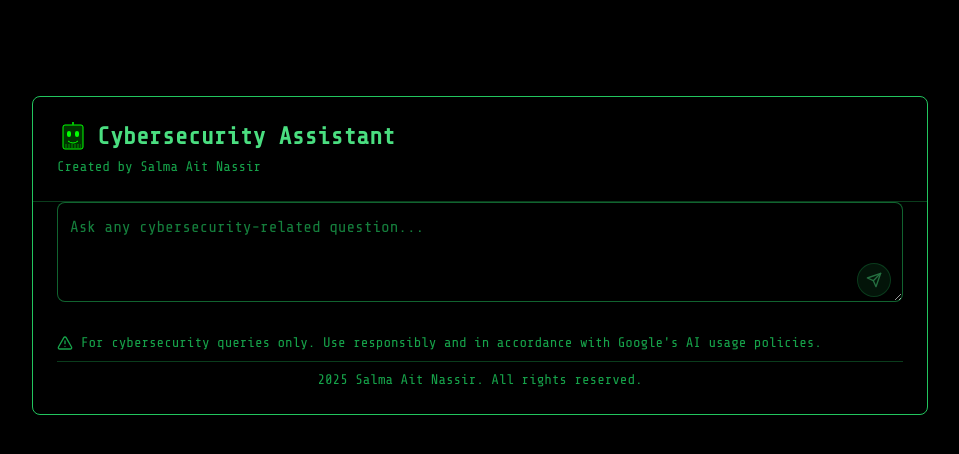
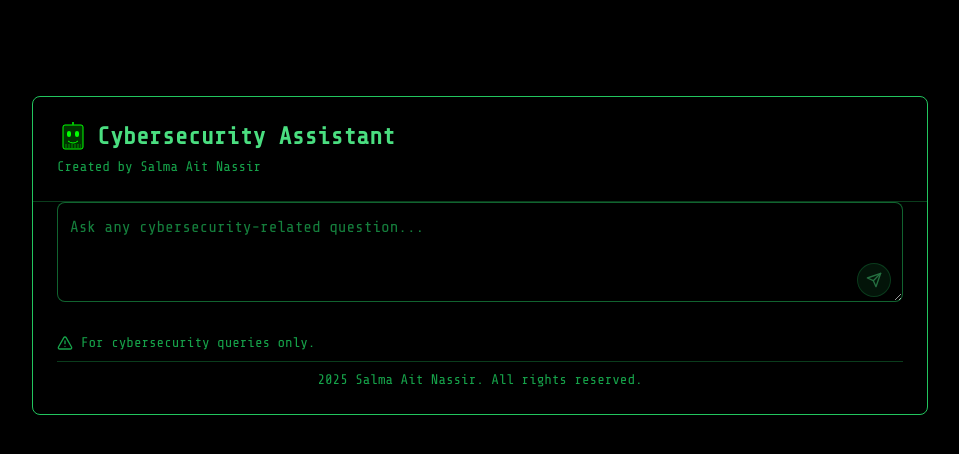
Before and after one commit to h12off/CybersecurityAssistant, a Next.js app: page / in a window 1280 px wide. Shown: the top 454 px of the page, without its empty margins (160-1119 px from the left). Built offline with nearby package versions, Linux system fonts and the light colour scheme.

Commit message:
Remove Google AI usage policies text

```diff
--- a/src/components/QAAssistant.tsx
+++ b/src/components/QAAssistant.tsx
@@ -126,7 +126,7 @@ export default function QAAssistant() {
             <ClientOnly>
               <AlertTriangle className="w-4 h-4" />
             </ClientOnly>
-            <p>For cybersecurity queries only. Use responsibly and in accordance with Google's AI usage policies.</p>
+            <p>For cybersecurity queries only.</p>
           </div>
           <p className="text-center text-sm text-green-600 pt-2 border-t border-green-500/30">
             2025 Salma Ait Nassir. All rights reserved.
```
